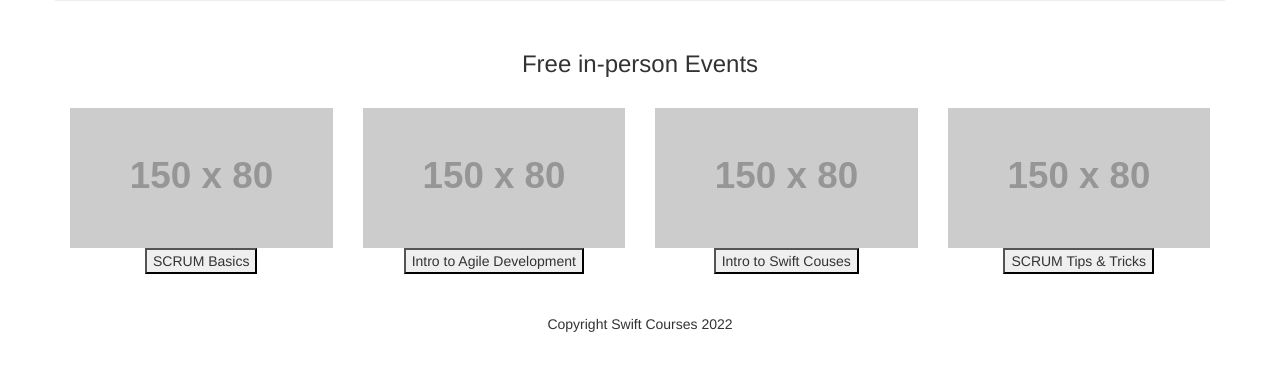
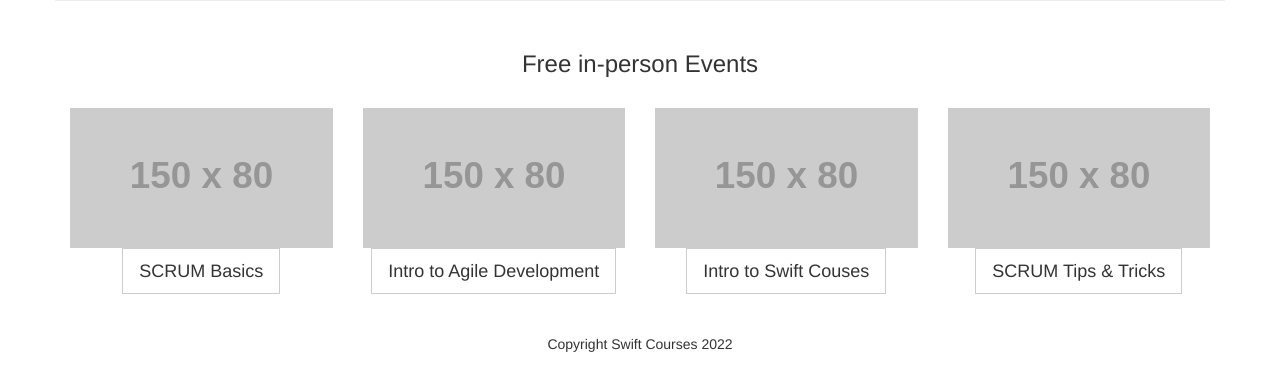
Before and after one commit to Void-Stag/Flask-Assessment, a Flask app: page /events in a window 1280 px wide. Shown: the part 311-702 px from the top of the page. Run offline with Flask 3, Linux system fonts and the light colour scheme; grey boxes labelled with a size stand in for pictures from a placeholder-image service; parts of the project's set-up code (start-up, migrations or seed data) failed here and were passed over; some libraries are stand-ins or nearby versions.

Commit message:
add button design
Better button design

```diff
--- a/App3_Scrum_080222/app/templates/base.html
+++ b/App3_Scrum_080222/app/templates/base.html
@@ -69,7 +69,8 @@
 </div>
 <footer class="container-fluid text-center">
     <p>Copyright Swift Courses 2022</p>
-  </footer>
+
+</footer>
 {% endblock %}
 
 {% block scripts %}
--- a/App3_Scrum_080222/app/templates/event.html
+++ b/App3_Scrum_080222/app/templates/event.html
@@ -14,7 +14,7 @@
   <div class="row">
     <div class="col-sm-3">
       <img src="https://placehold.it/150x80?text=IMAGE" class="img-responsive" style="width:100%" alt="Image">
-      <button data-toggle="collapse" data-target="#SCRUM_Basics">SCRUM Basics</button>
+      <button class="btn btn-default btn-lg" data-toggle="collapse" data-target="#SCRUM_Basics">SCRUM Basics</button>
 
       <div id="SCRUM_Basics" class="collapse">
         <p>Want to learn more about SCRUM? This is for you!<br> Come along and find out what SCRUM is and how it is used.<br>
@@ -23,7 +23,7 @@
     </div>
     <div class="col-sm-3">
       <img src="https://placehold.it/150x80?text=IMAGE" class="img-responsive" style="width:100%" alt="Image">
-      <button data-toggle="collapse" data-target="#Agile">Intro to Agile Development</button>
+      <button class="btn btn-default btn-lg" data-toggle="collapse" data-target="#Agile">Intro to Agile Development</button>
 
       <div id="Agile" class="collapse">
       <p>New to Agile? Learn more about the agile working process here!<br>
@@ -32,7 +32,7 @@
     </div>
     <div class="col-sm-3">
       <img src="https://placehold.it/150x80?text=IMAGE" class="img-responsive" style="width:100%" alt="Image">
-      <button data-toggle="collapse" data-target="#Intro">Intro to Swift Couses</button>
+      <button class="btn btn-default btn-lg" data-toggle="collapse" data-target="#Intro">Intro to Swift Couses</button>
 
       <div id="Intro" class="collapse">
       <p>Find out more about what we can provide through our service for both members and potential course trainers!<br>
@@ -41,7 +41,7 @@
     </div>
     <div class="col-sm-3">
       <img src="https://placehold.it/150x80?text=IMAGE" class="img-responsive" style="width:100%" alt="Image">
-      <button data-toggle="collapse" data-target="#Tricks_Tips">SCRUM Tips & Tricks</button>
+      <button class="btn btn-default btn-lg" data-toggle="collapse" data-target="#Tricks_Tips">SCRUM Tips & Tricks</button>
 
       <div id="Tricks_Tips" class="collapse">
       <p>Join this collabarative session where everyone shares and learns the best tips for SCRUM Projects.<br>
```
Also changed, not shown: 1 other file.
